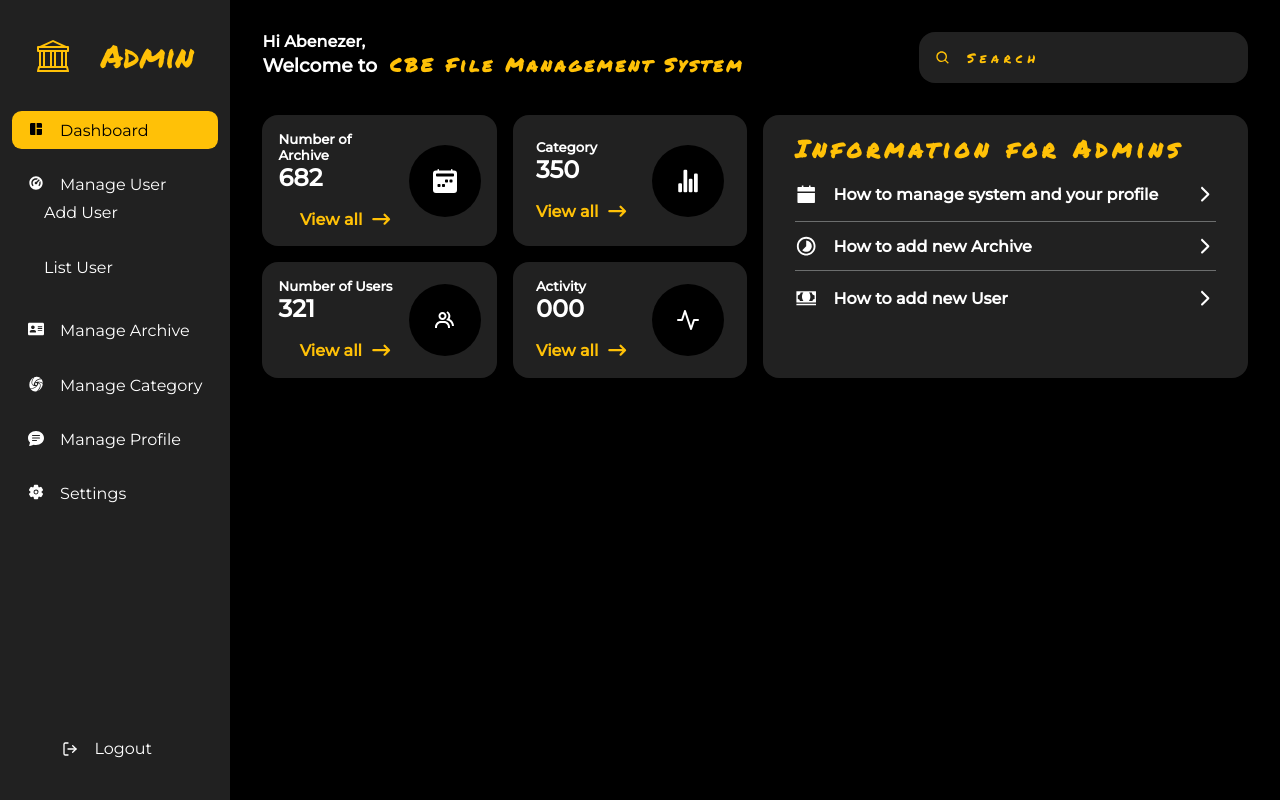
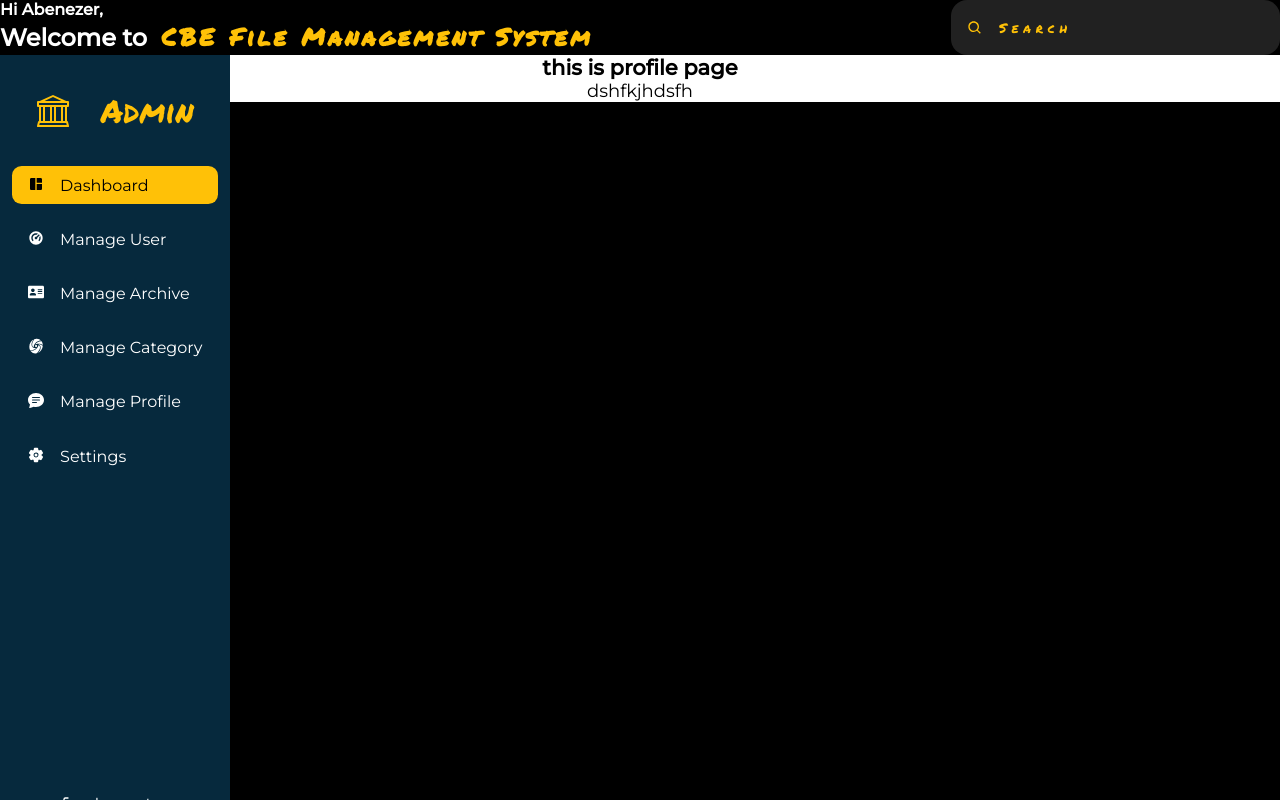
Before and after one commit to abenooo/admin_dashboard, a React (Create React App) app: page /Profile in a window 1280 px wide. Built offline with nearby package versions, Linux system fonts and the light colour scheme.

Commit message:
Adding router and browserrouter

```diff
--- a/package.json
+++ b/package.json
@@ -10,6 +10,8 @@
     "react": "^18.2.0",
     "react-dom": "^18.2.0",
     "react-icons": "^4.4.0",
+    "react-router-dom": "^6.4.1",
+    "react-router-link": "^2.0.2",
     "react-scripts": "5.0.1",
     "recharts": "^2.1.14",
     "scrollreveal": "^4.0.9",
--- a/src/App.js
+++ b/src/App.js
@@ -1,17 +1,26 @@
-import React from 'react';
-import styled from 'styled-components';
-import Sidebar from './componets/Sidebar';
-import Dashboard from './componets/Dashboard';
+import React from "react";
+import styled from "styled-components";
+import Sidebar from "./componets/Sidebar";
+import Dashboard from "./componets/Dashboard";
+import Profile from "./componets/Profile";
+import { Routes, Route } from "react-router-dom";
+import Navbar from "./componets/Navbar";
 export default function App() {
   return (
     <Div>
-    <Sidebar />
-    <Dashboard />
+      <Navbar />
+      <Sidebar />
+      {/* <Dashboard /> */}
+      {/* <Profile /> */}
+      <Routes>
+        <Route path="/" element={<Dashboard />} />
+        <Route path="/Profile" element={<Profile />} />
+      </Routes>
     </Div>
-  )
+  );
 }
 
 // styled componets
 const Div = styled.div`
-position: relative;
+  position: relative;
 `;
--- a/src/componets/Card.jsx
+++ b/src/componets/Card.jsx
@@ -1,5 +1,6 @@
 import React from "react";
 import styled from "styled-components";
+// import { Link } from 'react-router-dom';
 import { cardStyles } from "./ReusableStyles";
 import { BsFillCalendar2WeekFill } from "react-icons/bs";
 import { IoStatsChart } from "react-icons/io5";
@@ -14,7 +15,7 @@ export default function Card() {
         <div className="content">
           <h5>Number of Archive</h5>
           <h2>682</h2>
-          <a className="view-all" href="#">
+          <a href="/Profile" className="view-all">
             View all <HiArrowNarrowRight />
           </a>
         </div>
--- a/src/componets/Dashboard.jsx
+++ b/src/componets/Dashboard.jsx
@@ -1,13 +1,11 @@
-import React, { useEffect } from "react";
+import React from "react";
 import styled from "styled-components";
 import Card from "./Card";
 import FAQ from "./FAQ";
-import Navbar from "./Navbar";
 export default function Dashboard() {
 
   return (
     <Section>
-      <Navbar />
       <div className="grid">
         <div className="row__one">
           <Card />
--- a/src/componets/Profile.jsx
+++ b/src/componets/Profile.jsx
@@ -1,9 +1,16 @@
-import React from 'react'
-
+import React from "react";
+import Sidebar from "./Sidebar";
+import profile from './profile.css'
 function Profile() {
   return (
-    <div>Profile</div>
-  )
+    <>
+      <Sidebar />
+      <div className="profile">
+        <h3>this is profile page</h3>
+        <p>dshfkjhdsfh</p>
+      </div>
+    </>
+  );
 }
 
-export default Profile
+export default Profile;
--- a/src/componets/Sidebar.jsx
+++ b/src/componets/Sidebar.jsx
@@ -69,7 +69,7 @@ export default function Sidebar() {
                 className={currentLink === 1 ? "active" : "none"}
                 onClick={() => setCurrentLink(1)}
               >
-                <a href="#">
+                <a href="/Profile">
                   <MdSpaceDashboard />
                   <span> Dashboard</span>
                 </a>
@@ -82,7 +82,7 @@ export default function Sidebar() {
                   <RiDashboard2Fill />
                   <span> Manage User</span>
                 </a>
-                <ul>
+                {/* <ul>
                   <a href="#">
                     <li className={currentLink === 7 ? "active" : "none"}>
                       Add User
@@ -93,7 +93,7 @@ export default function Sidebar() {
                       <span>List User</span>
                     </li>
                   </a>
-                </ul>
+                </ul> */}
               </li>
               <li
                 className={currentLink === 3 ? "active" : "none"}
@@ -219,7 +219,7 @@ export default function Sidebar() {
 const Section = styled.section`
   position: fixed;
   left: 0;
-  background-color: #212121;
+  background-color: #06293d;
   height: 100vh;
   width: 18vw;
   display: flex;
@@ -291,7 +291,7 @@ const Section = styled.section`
     padding: 0.3rem 1rem;
     border-radius: 0.6rem;
     &:hover {
-      background-color: #da0037;
+      background-color: #0d0b0c;
     }
     a {
       text-decoration: none;
--- /dev/null
+++ b/src/componets/profile.css
@@ -0,0 +1,6 @@
+    .profile {
+        background-color: white;
+        font-size: large;
+        text-align: center;
+        align-items: center;
+    }
--- a/src/index.js
+++ b/src/index.js
@@ -1,11 +1,14 @@
-import React from 'react';
-import ReactDOM from 'react-dom/client';
-import './index.css';
-import App from './App';
+import React from "react";
+import ReactDOM from "react-dom/client";
+import { BrowserRouter } from "react-router-dom";
+import "./index.css";
+import App from "./App";
 
-const root = ReactDOM.createRoot(document.getElementById('root'));
+const root = ReactDOM.createRoot(document.getElementById("root"));
 root.render(
   <React.StrictMode>
-    <App />
+    <BrowserRouter>
+      <App />
+    </BrowserRouter>
   </React.StrictMode>
 );
```
Also changed, not shown: 1 other file (tests, documents, lock files or other folders).
